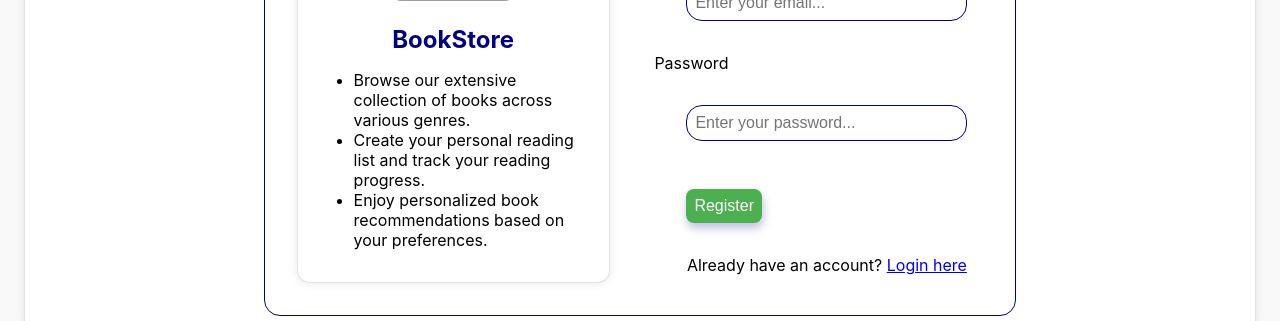
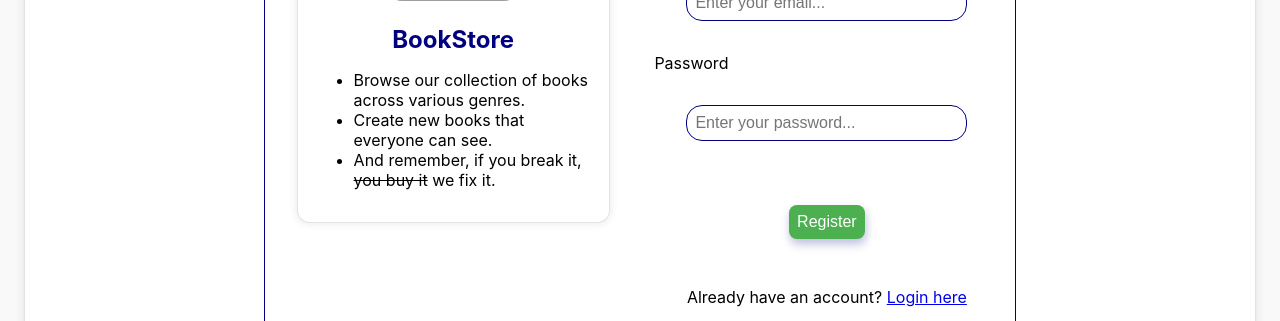
Before and after one commit to rui-tx/bookstore, a React (Create React App) app: page /register in a window 1280 px wide. Shown: the part 331-652 px from the top of the page. Built offline with nearby package versions, Linux system fonts and the light colour scheme; no server answers; grey boxes are pictures that could not be loaded.

Commit message:
Minor fixes

```diff
--- a/src/pages/Login/index.js
+++ b/src/pages/Login/index.js
@@ -104,9 +104,11 @@ function Login() {
               required
             />
           </div>
-          <Button btn="success" type="submit">
-            Login
-          </Button>
+          <div className="button-group">
+            <Button btn="success" type="submit">
+              Login
+            </Button>
+          </div>
         </form>
         <p>
           Don't have an account? <Link to="/register">Register here</Link>{" "}
--- a/src/pages/Login/styles.css
+++ b/src/pages/Login/styles.css
@@ -34,6 +34,12 @@
   text-align: center;
 }
 
+.button-group {
+  display: flex;
+  justify-content: space-between;
+  align-items: center;
+}
+
 @media (max-width: 575px) {
   .login {
     max-width: 70%;
--- a/src/pages/Register/index.js
+++ b/src/pages/Register/index.js
@@ -106,16 +106,11 @@ function Register() {
             </div>
             <h2>BookStore</h2>
             <ul>
+              <li>Browse our collection of books across various genres.</li>
+              <li>Create new books that everyone can see.</li>
               <li>
-                Browse our extensive collection of books across various genres.
-              </li>
-              <li>
-                Create your personal reading list and track your reading
-                progress.
-              </li>
-              <li>
-                Enjoy personalized book recommendations based on your
-                preferences.
+                And remember, if you break it, <strike>you buy it</strike> we
+                fix it.
               </li>
             </ul>
           </Block>
@@ -146,9 +141,11 @@ function Register() {
                 required
               />
             </div>
-            <Button type="submit" btn="success">
-              Register
-            </Button>
+            <div className="button-group">
+              <Button type="submit" btn="success">
+                Register
+              </Button>
+            </div>
           </form>
           <p>
             Already have an account? <Link to="/login">Login here</Link>
--- a/src/pages/Register/styles.css
+++ b/src/pages/Register/styles.css
@@ -53,7 +53,13 @@
   text-align: center;
 }
 
-@media (max-width: 767px) {
+.button-group {
+  display: flex;
+  justify-content: space-between;
+  margin-top: 1rem;
+}
+
+@media (max-width: 1024px) {
   .register-container {
     flex-direction: column;
     max-width: 90%;
```
